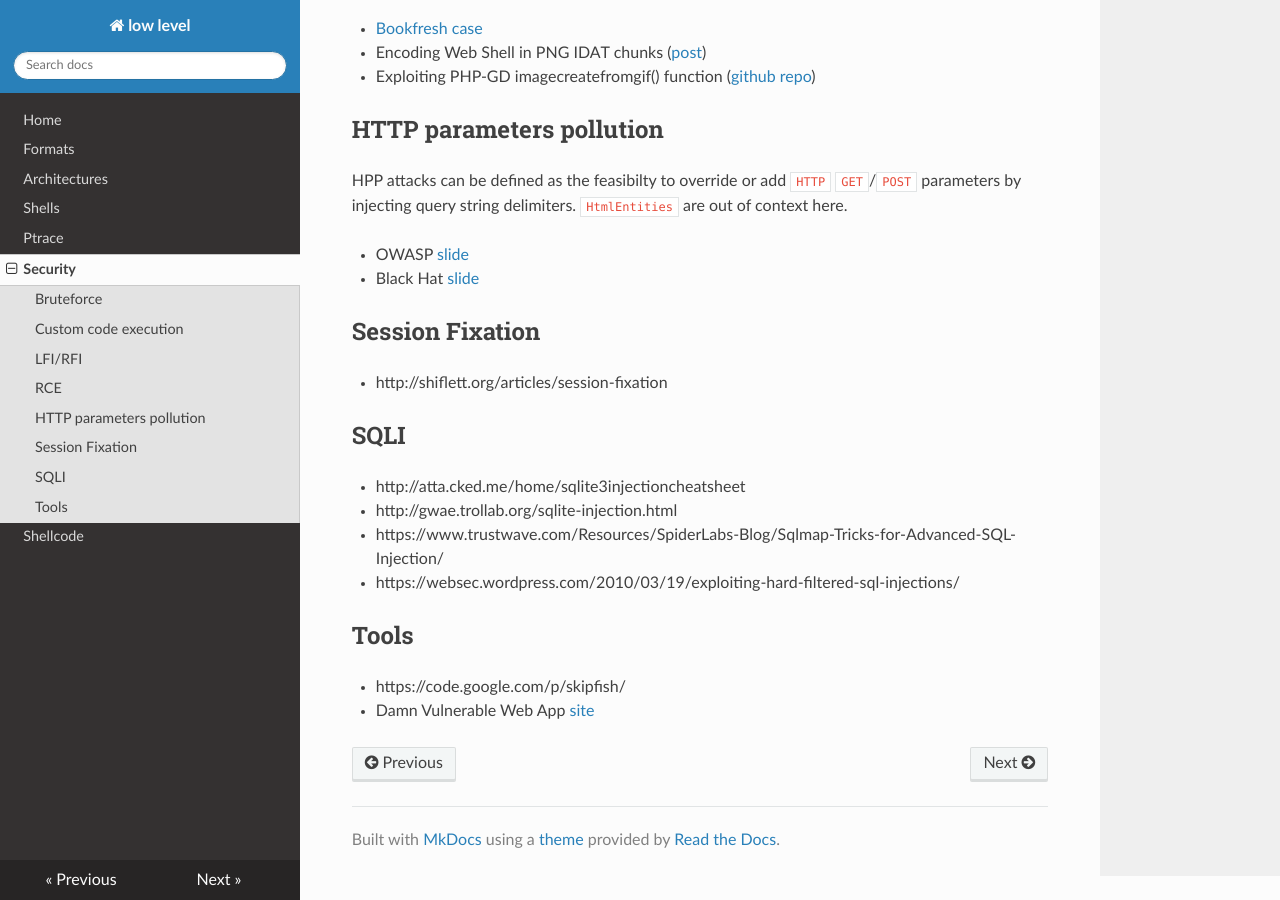
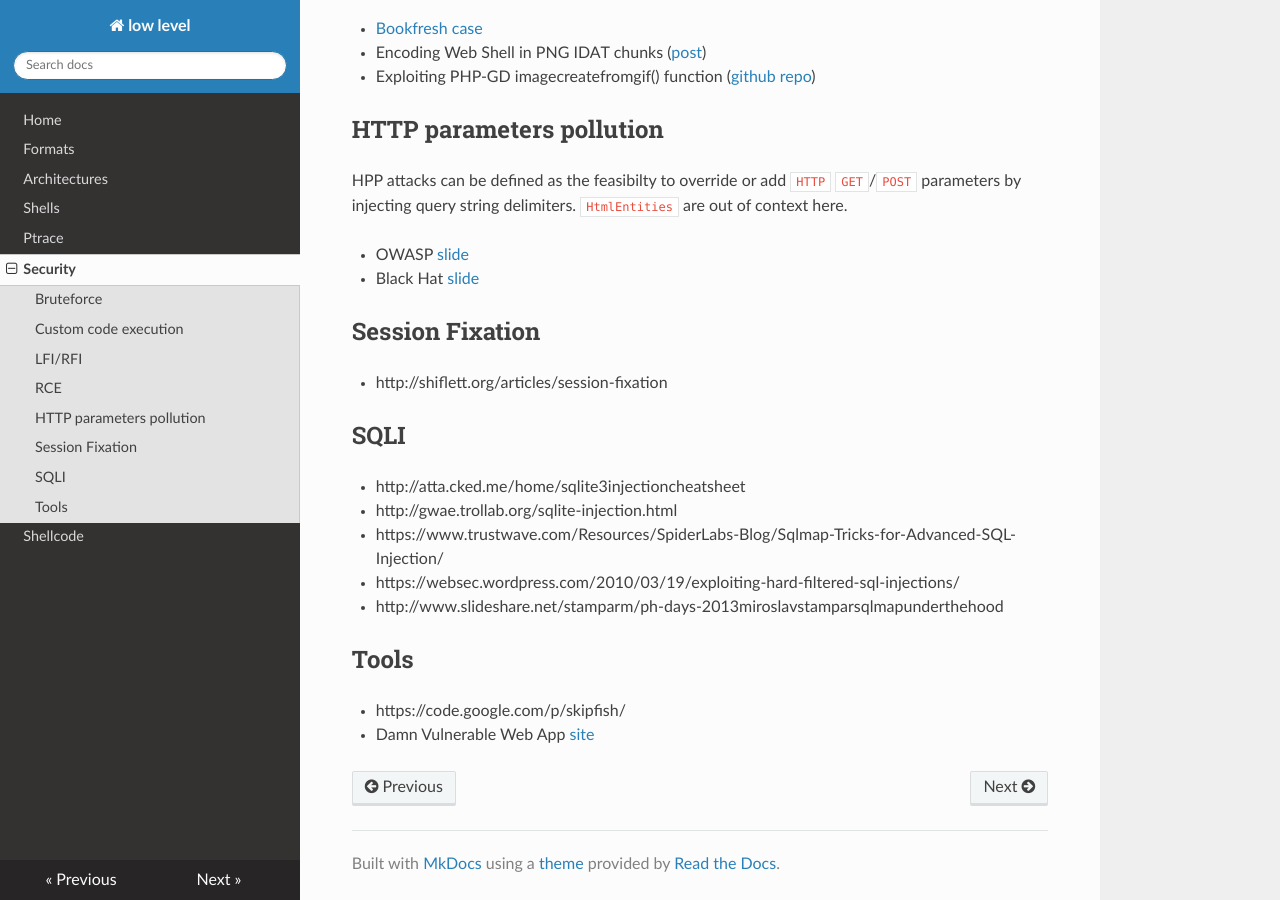
Before and after one commit to gipi/low-level, an MkDocs documentation site: the page built from docs/security.md, in a window 1280 px wide and 900 px high, scrolled down 1008 px. Built offline with MkDocs 1.6.1, drawn with Linux system fonts in a browser that asks for light colours; nearby versions of some CDN libraries; old or Windows-style settings are respelled for this version of MkDocs; some of the changed lines change nothing that is shown.

Commit message:
Add link.

```diff
--- a/docs/security.md
+++ b/docs/security.md
@@ -55,6 +55,7 @@ by injecting query string delimiters. ``HtmlEntities`` are out of context here.
  - http://gwae.trollab.org/sqlite-injection.html
  - https://www.trustwave.com/Resources/SpiderLabs-Blog/Sqlmap-Tricks-for-Advanced-SQL-Injection/
  - https://websec.wordpress.com/2010/03/19/exploiting-hard-filtered-sql-injections/
+ - http://www.slideshare.net/stamparm/ph-days-2013miroslavstamparsqlmapunderthehood
 
 ## Tools
 
```
